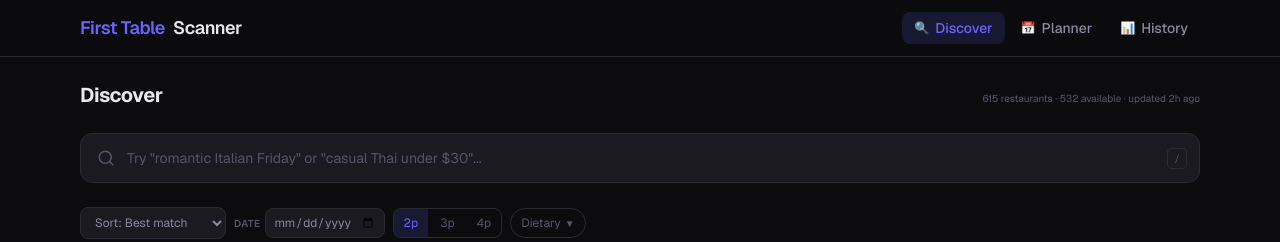
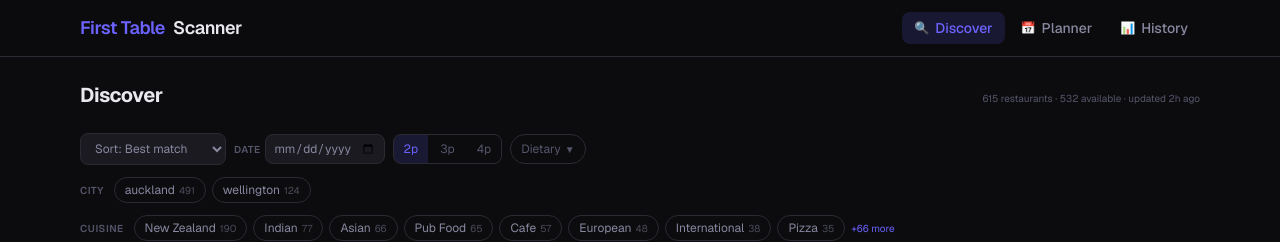
Before and after one commit to alex-south/first-table-scanner, a Next.js app: page / in a window 1280 px wide. Shown: the top 242 px of the page. Built offline with nearby package versions, Linux system fonts and the light colour scheme.

Commit message:
Remove search bar, strip AI/match scoring from Discover
Fully deterministic filter-based discovery. No search, no match scores.
Removed SearchBar component usage, recomputeMatchScore, and related imports.

Co-Authored-By: Claude Opus 4.6 (1M context) <noreply@anthropic.com>

```diff
--- a/src/components/DiscoverView.tsx
+++ b/src/components/DiscoverView.tsx
@@ -1,10 +1,7 @@
 "use client";
 
-import { useState, useMemo, useEffect } from "react";
-import type { Restaurant, UserPreferences } from "@/lib/types";
-import { searchRestaurants } from "@/lib/search";
-import { getPreferences } from "@/lib/storage";
-import { SearchBar } from "./SearchBar";
+import { useState, useMemo } from "react";
+import type { Restaurant } from "@/lib/types";
 import { FilterChips, applyFilters, DEFAULT_FILTERS, type Filters } from "./FilterChips";
 import { RestaurantCard } from "./RestaurantCard";
 
@@ -15,97 +12,19 @@ interface DiscoverViewProps {
 
 const PAGE_SIZE = 24;
 
-function recomputeMatchScore(r: Restaurant, prefs: UserPreferences): number {
-  let score = 0;
-  const cuisineLower = r.cuisines.map(c => c.toLowerCase());
-
-  // Cuisine match (+30)
-  if (prefs.selectedCuisines.length > 0) {
-    if (prefs.selectedCuisines.some(pc => cuisineLower.some(c => c.toLowerCase().includes(pc.toLowerCase())))) {
-      score += 30;
-    }
-  } else {
-    score += 15; // no preference = partial credit
-  }
-
-  // Vibe match (+20)
-  if (prefs.selectedVibes.length > 0) {
-    const matched = prefs.selectedVibes.filter(v => r.vibe_tags.includes(v) || r.tags.good_for.some(g => g.toLowerCase().includes(v.toLowerCase())));
-    score += Math.min(20, matched.length * 10);
-  } else {
-    score += 10;
-  }
-
-  // Budget match (+25)
-  if (prefs.budgetRange) {
-    const nums = r.mains_price_range?.match(/\d+/g);
-    if (nums) {
-      const mid = nums.reduce((a, b) => a + parseInt(b), 0) / nums.length;
-      const effective = mid / 2;
-      if (effective <= prefs.budgetRange[1]) score += 25;
-      else if (effective <= prefs.budgetRange[1] * 1.3) score += 15;
-    } else {
-      score += 12;
-    }
-  } else {
-    score += 12;
-  }
-
-  // Availability (+15)
-  if (r.slots.length > 0) score += 15;
-
-  // Dietary (+10)
-  if (prefs.selectedDietary.length > 0) {
-    if (prefs.selectedDietary.some(d => r.tags.dietary.some(dt => dt.toLowerCase().includes(d.toLowerCase())))) {
-      score += 10;
-    }
-  } else {
-    score += 10;
-  }
-
-  return Math.max(0, Math.min(100, score));
-}
-
 export function DiscoverView({ restaurants, lastUpdated }: DiscoverViewProps) {
-  const [query, setQuery] = useState("");
   const [filters, setFilters] = useState<Filters>(DEFAULT_FILTERS);
   const [visibleCount, setVisibleCount] = useState(PAGE_SIZE);
-  const [userPrefs, setUserPrefs] = useState<UserPreferences | null>(null);
-
-  useEffect(() => {
-    const prefs = getPreferences();
-    // Only use if user has actually set preferences
-    if (prefs.selectedCuisines.length > 0 || prefs.selectedVibes.length > 0 || prefs.budgetRange || prefs.selectedDietary.length > 0) {
-      setUserPrefs(prefs);
-    }
-  }, []);
-
-  // Recompute match scores if user has preferences
-  const scoredRestaurants = useMemo(() => {
-    if (!userPrefs) return restaurants;
-    return restaurants.map(r => ({
-      ...r,
-      match_score: recomputeMatchScore(r, userPrefs),
-    }));
-  }, [restaurants, userPrefs]);
 
   const results = useMemo(() => {
-    // Apply filters first so search only sees relevant restaurants
-    let result = applyFilters(scoredRestaurants, filters);
-
-    // Then search within filtered set
-    if (query.trim()) {
-      result = searchRestaurants(query, result);
-    }
-
-    return result;
-  }, [scoredRestaurants, query, filters]);
+    return applyFilters(restaurants, filters);
+  }, [restaurants, filters]);
 
   const visible = results.slice(0, visibleCount);
   const hasMore = visibleCount < results.length;
 
   // Stats
-  const availableCount = scoredRestaurants.filter((r) => r.slots.length > 0).length;
+  const availableCount = restaurants.filter((r) => r.slots.length > 0).length;
   const updatedDate = new Date(lastUpdated);
   const timeAgo = getTimeAgo(updatedDate);
 
@@ -116,22 +35,14 @@ export function DiscoverView({ restaurants, lastUpdated }: DiscoverViewProps) {
         <div className="flex items-baseline justify-between">
           <h1 className="text-xl font-bold tracking-tight">Discover</h1>
           <span className="text-[10px] text-[var(--color-text-dim)]">
-            {scoredRestaurants.length} restaurants · {availableCount} available · updated {timeAgo}
+            {restaurants.length} restaurants · {availableCount} available · updated {timeAgo}
           </span>
         </div>
       </div>
 
-      {/* Search */}
-      <SearchBar
-        value={query}
-        onChange={(v) => { setQuery(v); setVisibleCount(PAGE_SIZE); }}
-        resultCount={results.length}
-        totalCount={scoredRestaurants.length}
-      />
-
       {/* Filters */}
       <FilterChips
-        restaurants={scoredRestaurants}
+        restaurants={restaurants}
         filters={filters}
         onChange={(f) => { setFilters(f); setVisibleCount(PAGE_SIZE); }}
       />
```
